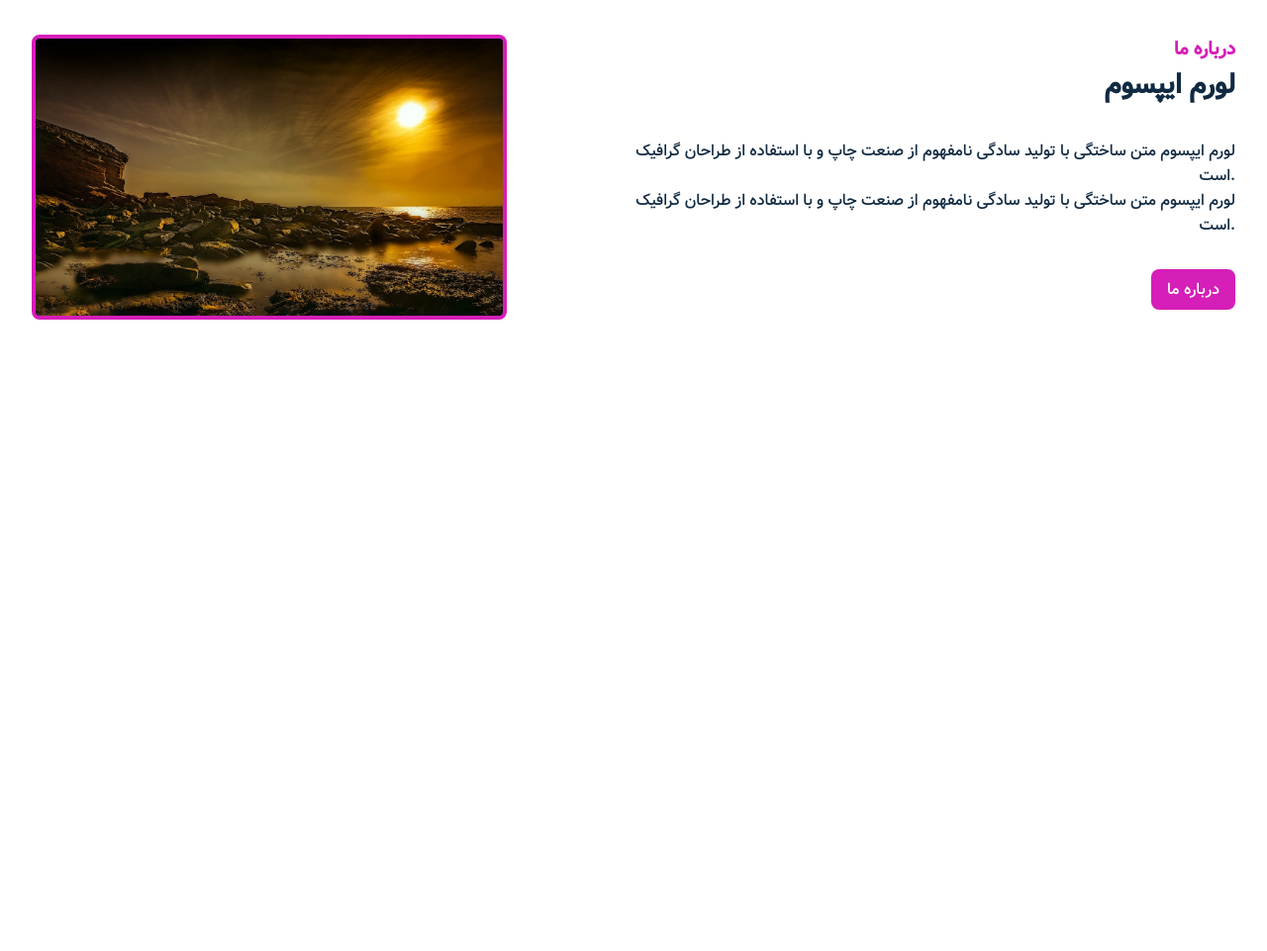
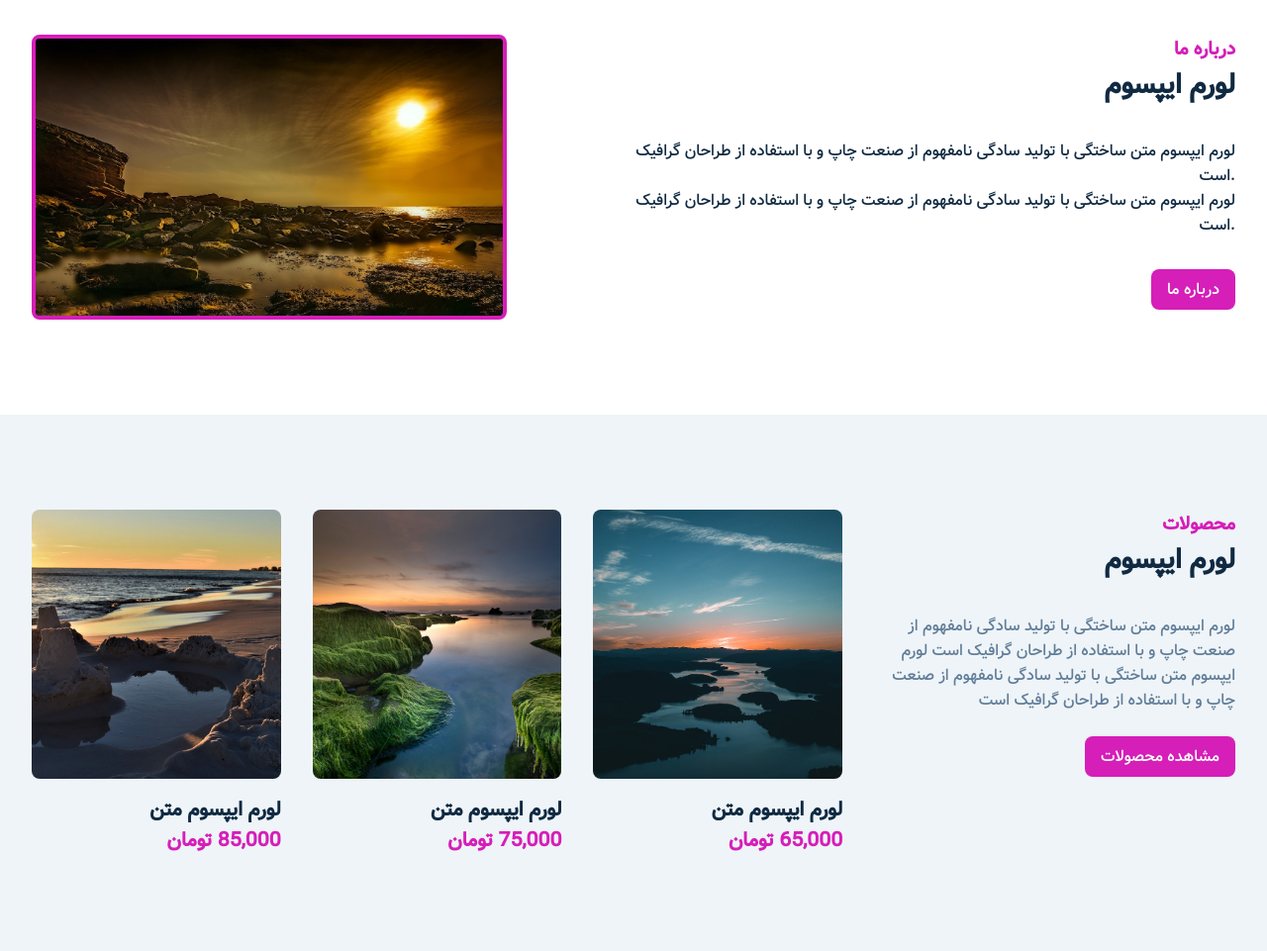
Before and after one commit to MehdiShad/Pure-Html-CSS, a plain HTML site: page index.html in a window 1280 px wide. Shown: the part 1129-2090 px from the top of the page at 99% size. Before the commit the page ends 1548 px from the top, so only its background shows below. Drawn offline with Linux system fonts and the light colour scheme.

Commit message:
add producs part in home page

```diff
--- a/css/main.css
+++ b/css/main.css
@@ -253,7 +253,8 @@ About
 ============================================
 */
 
-.about-img, .about-info {
+.about-img,
+.about-info {
   padding: 2rem 0;
 }
 
@@ -289,3 +290,75 @@ About
     width: 50%;
   }
 }
+
+/*
+============================================
+Products
+============================================
+*/
+
+.products {
+  background: var(--clr-grey-10);
+}
+
+.products article {
+  padding: 2rem 0;
+}
+
+.product-text {
+  color: var(--clr-grey-5);
+  max-width: 26rem;
+  margin-left: auto;
+}
+
+.product-btn {
+  margin-top: 1.5rem;
+}
+
+.products-cards .prduct {
+  margin-bottom: 2rem;
+}
+
+.product-img {
+  border-radius: var(--radius);
+  margin-bottom: 1rem;
+  height: 17rem;
+  object-fit: cover;
+}
+
+.product-price {
+  color: var(--clr-primary);
+  direction: rtl;
+}
+
+@media screen and (min-width: 768px) {
+  .product {
+    float: right;
+    width: 50%;
+    padding-left: 2rem;
+  }
+}
+
+@media screen and (min-width: 992px) {
+  .product {
+    width: 33.3334%;
+  }
+}
+
+@media screen and (min-width: 1200px) {
+  .product-info {
+    float: right;
+    width: 30%;
+  }
+
+  .products-cards {
+    float: left;
+    width: 70%;
+  }
+
+  .product {
+    padding-left: 0;
+    padding-right: 2rem;
+    margin-bottom: 0;
+  }
+}
--- a/index.html
+++ b/index.html
@@ -20,7 +20,7 @@
         <div class="banner">
             <h1>لورم ایپسوم متن ساختگی</h1>
             <h2>لورم ایپسوم متن ساختگی لورم ایپسوم متن ساختگی</h2>
-            <a class="banner-btn btn" href="./prducts.html"> محصولات </a>
+            <a class="banner-btn btn" href="./products.html"> محصولات </a>
         </div>
     </header>
     <div class="content-divider"></div>
@@ -88,6 +88,39 @@
         </articel>
     </section>
     <!-- End of About -->
+    <!-- Products -->
+    <section class="products">
+        <div class="section-center clear-fix">
+            <article class="product-info">
+                <div class="section-title">
+                    <h3>محصولات</h3>
+                    <h2>لورم ایپسوم</h2>
+                </div>
+                <p class="product-text">
+                    لورم ایپسوم متن ساختگی با تولید سادگی نامفهوم از صنعت چاپ و با استفاده از طراحان گرافیک است لورم ایپسوم متن ساختگی با تولید سادگی نامفهوم از صنعت چاپ و با استفاده از طراحان گرافیک است
+                </p>
+                <a class="btn product-btn">مشاهده محصولات</a>
+            </article>
+            <article class="products-cards clear-fix">
+                <div class="product">
+                    <img class="product-img" src="./images/product-1.jpg">
+                    <h4 class="product-title">لورم ایپسوم متن</h4>
+                    <h4 class="product-price">65,000 <span>تومان</span></h4>
+                </div>
+                <div class="product">
+                    <img class="product-img" src="./images/product-2.jpg">
+                    <h4 class="product-title">لورم ایپسوم متن</h4>
+                    <h4 class="product-price">75,000 <span>تومان</span></h4>
+                </div>
+                <div class="product">
+                    <img class="product-img" src="./images/product-3.jpg">
+                    <h4 class="product-title">لورم ایپسوم متن</h4>
+                    <h4 class="product-price">85,000 <span>تومان</span></h4>
+                </div>
+            </article>
+        </div>
+    </section>
+    <!-- End of Products -->
 </body>
 
 </html>
```
